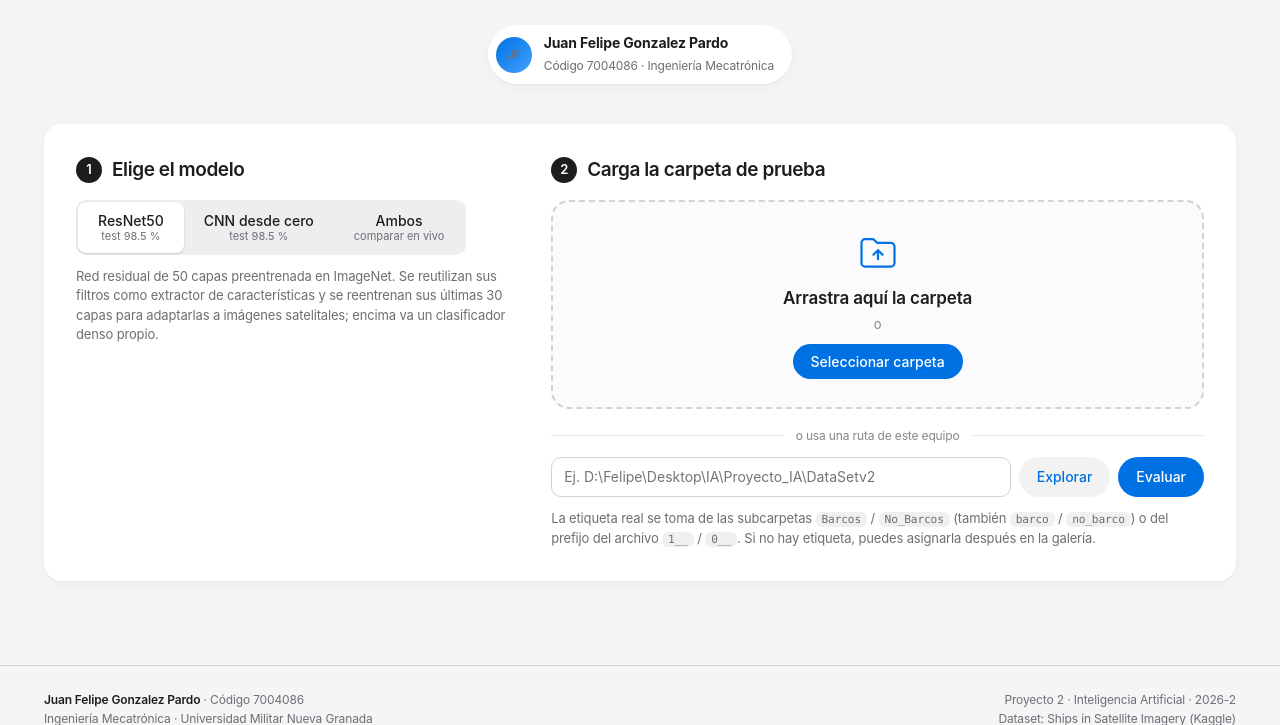
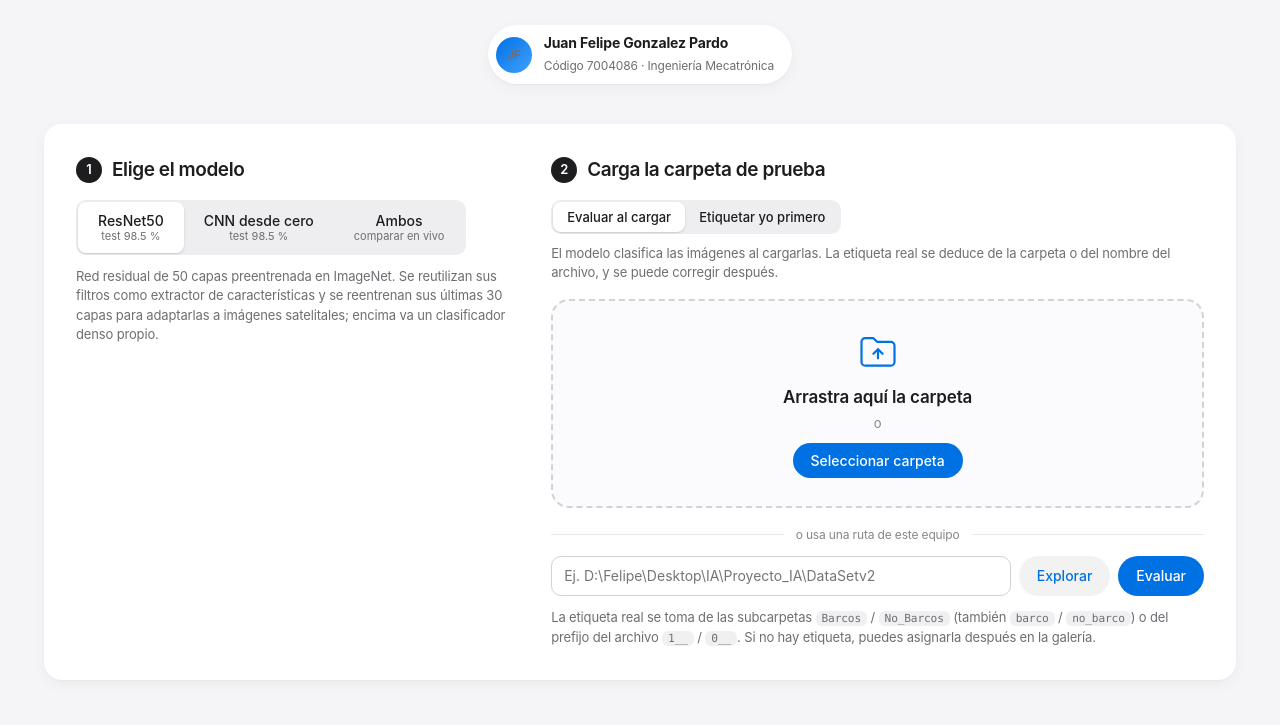
Before and after one commit to jfgp-limitless/Interfaz_Barcos, a Flask app: page / in a window 1280 px wide. Shown: the part 361-1086 px from the top of the page. Run offline with Flask 3, Linux system fonts and the light colour scheme.

Commit message:
Modo Etiquetar yo primero: etiquetado manual antes de evaluar
Permite cargar una carpeta mixta sin ejecutar el modelo, clasificar cada
imagen a mano (botones o teclado) y luego evaluar con las etiquetas puestas.

```diff
--- a/app.py
+++ b/app.py
@@ -115,7 +115,10 @@ def abrir_carpeta():
         return jsonify({"error": "No se encontraron imágenes en esa carpeta."}), 400
     token = uuid.uuid4().hex
     _carpetas[token] = {"raiz": ruta, "archivos": archivos}
-    return jsonify({"token": token, "total": len(archivos), "nombre": os.path.basename(os.path.normpath(ruta))})
+    return jsonify({
+        "token": token, "total": len(archivos), "nombre": os.path.basename(os.path.normpath(ruta)),
+        "archivos": [a.replace("\\", "/") for a in archivos],
+    })
 
 
 @app.route("/api/evaluar_carpeta", methods=["POST"])
--- a/static/css/estilos.css
+++ b/static/css/estilos.css
@@ -392,3 +392,39 @@ details.salida summary small { color: var(--texto-3); font-weight: 400; margin-l
   .pie-der { text-align: left; }
   .marca-texto small { display: none; }
 }
+
+/* ---------------------------------------------------------------- etiquetado manual previo */
+.modo { margin-bottom: 16px; }
+.modo .ayuda { margin-top: 10px; }
+.etiquetar { padding: 28px; }
+.etq-cab { display: flex; justify-content: space-between; align-items: flex-start; gap: 16px; flex-wrap: wrap; margin-bottom: 20px; }
+.etq-cab .nota { margin: 6px 0 0; }
+.etq-cuerpo { display: grid; grid-template-columns: minmax(300px, 380px) 1fr; gap: 28px; align-items: start; }
+.etq-visor { display: flex; flex-direction: column; gap: 14px; min-width: 0; }
+.etq-marco { background: var(--superficie-2); border: 3px solid var(--linea); border-radius: 16px; padding: 10px; transition: border-color .15s; }
+.etq-marco[data-real="1"] { border-color: var(--serie-1); }
+.etq-marco[data-real="0"] { border-color: var(--serie-2); }
+.etq-marco img { display: block; width: 100%; aspect-ratio: 1; object-fit: contain; image-rendering: pixelated; background: #e5e5ea; border-radius: 8px; }
+.etq-info { display: flex; justify-content: space-between; gap: 12px; font-size: 13px; color: var(--texto-2); }
+.etq-info span:last-child { overflow: hidden; text-overflow: ellipsis; white-space: nowrap; }
+.etq-botones { display: grid; grid-template-columns: 1fr 1.4fr 1.4fr 1fr; gap: 8px; }
+.etq-botones .boton { padding: 12px 8px; font-size: 14px; display: inline-flex; flex-direction: column; align-items: center; gap: 2px; }
+.etq-botones kbd { font-family: var(--mono); font-size: 11px; font-weight: 500; color: var(--texto-2); }
+.etq-si.marcada, .etq-si:hover { background: var(--serie-1-suave); color: var(--serie-1); box-shadow: inset 0 0 0 2px var(--serie-1); }
+.etq-no.marcada, .etq-no:hover { background: var(--serie-2-suave); color: #b9501f; box-shadow: inset 0 0 0 2px var(--serie-2); }
+.etq-extra { display: flex; justify-content: space-between; gap: 12px; flex-wrap: wrap; }
+.etq-visor .ayuda { margin-top: 0; }
+.etq-lado { min-width: 0; }
+.etq-lado .progreso-cab { margin-bottom: 10px; }
+.etq-leyenda { display: flex; gap: 16px; font-size: 12px; color: var(--texto-2); margin: 12px 0 10px; flex-wrap: wrap; }
+.etq-leyenda span::before { content: ""; display: inline-block; width: 10px; height: 10px; border-radius: 3px; margin-right: 6px; vertical-align: -1px; }
+.l-si::before { background: var(--serie-1); }
+.l-no::before { background: var(--serie-2); }
+.l-vacio::before { background: var(--linea-fuerte); }
+.etq-rejilla { display: grid; grid-template-columns: repeat(auto-fill, minmax(64px, 1fr)); gap: 8px; max-height: 520px; overflow-y: auto; padding: 4px; margin: -4px; }
+.etq-celda { border: 3px solid var(--linea-fuerte); background: none; padding: 0; border-radius: 10px; overflow: hidden; cursor: pointer; aspect-ratio: 1; line-height: 0; }
+.etq-celda img { width: 100%; height: 100%; object-fit: cover; image-rendering: pixelated; }
+.etq-celda.si { border-color: var(--serie-1); }
+.etq-celda.no { border-color: var(--serie-2); }
+.etq-celda.actual { outline: 3px solid var(--acento); outline-offset: 2px; }
+@media (max-width: 860px) { .etq-cuerpo { grid-template-columns: 1fr; } .etiquetar { padding: 20px; } .etq-rejilla { max-height: 320px; } }
--- a/static/js/app.js
+++ b/static/js/app.js
@@ -16,7 +16,7 @@
   const S = {
     catalogo: null, info: {}, estado: null,
     seleccion: "resnet50", ficha: "resnet50",
-    eval: null, vistaRes: null,
+    eval: null, vistaRes: null, manual: false, etq: null,
     umbral: 0.5, filtro: "todas", orden: "nombre", limite: 120,
   };
 
@@ -99,6 +99,9 @@
     if (!S.estado.listo) sondearEstado();
     configurarPestanas();
     configurarCarga();
+    configurarEtiquetado();
+    segmentado($("#selector-modo"), [{ id: "directo", texto: "Evaluar al cargar" }, { id: "manual", texto: "Etiquetar yo primero" }], "directo", (id) => { S.manual = id === "manual"; ayudaModo(); });
+    ayudaModo();
     segmentado($("#selector-modelo"), opcionesModelo(true), S.seleccion, (id) => { S.seleccion = id; ayudaModelo(); });
     ayudaModelo();
     segmentado($("#selector-ficha"), opcionesModelo(false), S.ficha, (id) => { S.ficha = id; pintarFicha(); });
@@ -121,6 +124,7 @@
       ? "Se evalúan los dos modelos sobre las mismas imágenes; la pestaña Comparación mostrará el resultado lado a lado."
       : modelo(S.seleccion).descripcion;
     $("#ayuda-modelo").textContent = t;
+    if (S.etq) pintarEtq();
   }
 
   function pintarIdentidad() {
@@ -243,10 +247,11 @@
     S.eval.nInferidas += resp.n_validas;
   }
 
-  async function evaluarArchivos(lista) {
+  async function evaluarArchivos(lista, reales) {
     avisar("");
     if (!lista.length) { avisar("La carpeta no contiene imágenes compatibles (png, jpg, bmp, tif, webp)."); return; }
-    lista.sort((a, b) => a.ruta.localeCompare(b.ruta, "es", { numeric: true }));
+    if (!reales) lista.sort((a, b) => a.ruta.localeCompare(b.ruta, "es", { numeric: true }));
+    if (S.manual && !reales) { prepararEtiquetado(lista[0].ruta.includes("/") ? lista[0].ruta.split("/")[0] : "Archivos seleccionados", lista.map((x) => ({ ruta: x.ruta, nombre: x.ruta.split("/").pop(), url: URL.createObjectURL(x.file) })), { tipo: "archivos", lista }); return; }
     const ids = idsSeleccion();
     const raiz = lista[0].ruta.includes("/") ? lista[0].ruta.split("/")[0] : "Archivos seleccionados";
     nuevaEvaluacion(raiz, ids);
@@ -263,9 +268,12 @@
         agregarRespuesta(await r.json(), lote.map((x) => ({ url: URL.createObjectURL(x.file) })));
       }
       progreso("Evaluación terminada", lista.length, lista.length);
+      aplicarReales(reales);
       mostrarResultados();
+      return true;
     } catch (e) {
       avisar("Error durante la evaluación: " + e.message);
+      return false;
     } finally { bloquear(false); setTimeout(() => ($("#panel-progreso").hidden = true), 700); }
   }
 
@@ -278,6 +286,19 @@
       const r = await fetch("/api/carpeta", { method: "POST", headers: { "Content-Type": "application/json" }, body: JSON.stringify({ ruta }) });
       const d = await r.json();
       if (!r.ok) { avisar(d.error || "No se pudo abrir la carpeta."); return; }
+      if (S.manual) {
+        prepararEtiquetado(d.nombre, d.archivos.map((a, k) => ({ ruta: a, nombre: a.split("/").pop(), url: `/api/miniatura/${d.token}/${k}` })), { tipo: "ruta", d });
+        return;
+      }
+      await ejecutarRuta(d, null);
+    } catch (e) {
+      avisar("Error durante la evaluación: " + e.message);
+    } finally { bloquear(false); }
+  }
+
+  async function ejecutarRuta(d, reales) {
+    bloquear(true);
+    try {
       const ids = idsSeleccion();
       nuevaEvaluacion(d.nombre, ids);
       for (let i = 0; i < d.total; i += LOTE) {
@@ -290,10 +311,126 @@
         agregarRespuesta(await rr.json());
       }
       progreso("Evaluación terminada", d.total, d.total);
+      aplicarReales(reales);
       mostrarResultados();
+      return true;
     } catch (e) {
       avisar("Error durante la evaluación: " + e.message);
+      return false;
     } finally { bloquear(false); setTimeout(() => ($("#panel-progreso").hidden = true), 700); }
+  }
+
+  /* ------------------------------------------------------------ etiquetado manual previo */
+  function ayudaModo() {
+    $("#ayuda-modo").textContent = S.manual
+      ? "Cargas la carpeta, clasificas cada imagen tú mismo (barco o no barco) y solo entonces se ejecuta el modelo. Útil si la carpeta viene mezclada y sin etiquetas."
+      : "El modelo clasifica las imágenes al cargarlas. La etiqueta real se deduce de la carpeta o del nombre del archivo, y se puede corregir después.";
+    $("#btn-ruta").textContent = S.manual ? "Cargar" : "Evaluar";
+  }
+
+  function aplicarReales(reales) {
+    if (!reales) return;
+    S.eval.items.forEach((it, k) => { it.real = reales[k] == null ? null : reales[k]; it.etiquetaOriginal = it.real; });
+  }
+
+  function liberarEtq() {
+    if (S.etq && S.etq.fuente.tipo === "archivos") S.etq.items.forEach((i) => URL.revokeObjectURL(i.url));
+    S.etq = null;
+  }
+
+  function prepararEtiquetado(carpeta, items, fuente) {
+    liberarEtq();
+    items.forEach((i) => { i.real = null; });
+    S.etq = { carpeta, items, fuente, actual: 0 };
+    $("#resultados").hidden = true;
+    $("#panel-etiquetar").hidden = false;
+    $("#etq-carpeta").textContent = `${carpeta} · ${miles(items.length)} imágenes`;
+    $("#etq-rejilla").innerHTML = items.map((it, k) => `<button type="button" class="etq-celda" data-k="${k}" title="${esc(it.nombre)}"><img src="${esc(it.url)}" alt="" loading="lazy"></button>`).join("");
+    pintarEtq();
+    setTimeout(() => $("#panel-etiquetar").scrollIntoView({ behavior: "smooth", block: "start" }), 60);
+  }
+
+  function pintarEtq() {
+    const E = S.etq; if (!E) return;
+    const it = E.items[E.actual];
+    $("#etq-img").src = it.url;
+    $("#etq-pos").textContent = `Imagen ${miles(E.actual + 1)} de ${miles(E.items.length)}`;
+    $("#etq-nombre").textContent = it.nombre;
+    $("#etq-marco").dataset.real = it.real == null ? "" : it.real;
+    $("#etq-si").classList.toggle("marcada", it.real === 1);
+    $("#etq-no").classList.toggle("marcada", it.real === 0);
+    $("#etq-ant").disabled = E.actual === 0;
+    $("#etq-sig").disabled = E.actual === E.items.length - 1;
+    $$("#etq-rejilla .etq-celda").forEach((c, k) => {
+      const r = E.items[k].real;
+      c.classList.toggle("si", r === 1); c.classList.toggle("no", r === 0); c.classList.toggle("actual", k === E.actual);
+    });
+    const hechas = E.items.filter((i) => i.real != null).length;
+    $("#etq-conteo").textContent = `${miles(hechas)} / ${miles(E.items.length)} etiquetadas`;
+    $("#etq-relleno").style.width = (100 * hechas / E.items.length) + "%";
+    const faltan = E.items.length - hechas;
+    const b = $("#etq-evaluar");
+    b.textContent = faltan ? `Evaluar con ${idsSeleccion().map(nombreModelo).join(" y ")} (faltan ${miles(faltan)})` : `Evaluar con ${idsSeleccion().map(nombreModelo).join(" y ")}`;
+    b.disabled = hechas === 0;
+    const celda = $(`#etq-rejilla .etq-celda[data-k="${E.actual}"]`);
+    if (celda) celda.scrollIntoView({ block: "nearest" });
+  }
+
+  function etiquetar(valor) {
+    const E = S.etq; if (!E) return;
+    E.items[E.actual].real = valor;
+    if (valor != null && E.actual < E.items.length - 1) E.actual++;
+    pintarEtq();
+  }
+
+  function mover(d) {
+    const E = S.etq; if (!E) return;
+    E.actual = Math.max(0, Math.min(E.items.length - 1, E.actual + d));
+    pintarEtq();
+  }
+
+  function siguientePendiente() {
+    const E = S.etq; if (!E) return;
+    const n = E.items.length;
+    for (let d = 1; d <= n; d++) {
+      const k = (E.actual + d) % n;
+      if (E.items[k].real == null) { E.actual = k; break; }
+    }
+    pintarEtq();
+  }
+
+  function configurarEtiquetado() {
+    $("#etq-si").addEventListener("click", () => etiquetar(1));
+    $("#etq-no").addEventListener("click", () => etiquetar(0));
+    $("#etq-ant").addEventListener("click", () => mover(-1));
+    $("#etq-sig").addEventListener("click", () => mover(1));
+    $("#etq-quitar").addEventListener("click", () => etiquetar(null));
+    $("#etq-pendiente").addEventListener("click", siguientePendiente);
+    $("#etq-rejilla").addEventListener("click", (e) => {
+      const c = e.target.closest("[data-k]"); if (!c) return;
+      S.etq.actual = +c.dataset.k; pintarEtq();
+    });
+    $("#etq-cancelar").addEventListener("click", () => { $("#panel-etiquetar").hidden = true; liberarEtq(); $("#panel-configurar").scrollIntoView({ behavior: "smooth" }); });
+    $("#etq-evaluar").addEventListener("click", async () => {
+      const E = S.etq; if (!E) return;
+      const reales = E.items.map((i) => i.real);
+      const fuente = E.fuente;
+      $("#panel-etiquetar").hidden = true;
+      const ok = fuente.tipo === "archivos" ? await evaluarArchivos(fuente.lista, reales) : await ejecutarRuta(fuente.d, reales);
+      if (ok) liberarEtq(); else $("#panel-etiquetar").hidden = false;
+    });
+    document.addEventListener("keydown", (e) => {
+      if (!S.etq || $("#panel-etiquetar").hidden) return;
+      if (e.target.matches("input, textarea, select") || e.ctrlKey || e.metaKey || e.altKey) return;
+      const k = e.key.toLowerCase();
+      if (k === "b") etiquetar(1);
+      else if (k === "n") etiquetar(0);
+      else if (k === "arrowright") mover(1);
+      else if (k === "arrowleft") mover(-1);
+      else if (k === "delete" || k === "backspace") etiquetar(null);
+      else return;
+      e.preventDefault();
+    });
   }
 
   function bloquear(si) { ["#btn-carpeta", "#btn-ruta", "#btn-explorar"].forEach((s) => ($(s).disabled = si)); }
--- a/templates/index.html
+++ b/templates/index.html
@@ -58,6 +58,10 @@
 
       <div class="paso">
         <div class="paso-cab"><span class="paso-num">2</span><h2>Carga la carpeta de prueba</h2></div>
+        <div class="modo">
+          <div class="segmentado" id="selector-modo" role="radiogroup" aria-label="Modo de carga"></div>
+          <p class="ayuda" id="ayuda-modo"></p>
+        </div>
         <div class="zona" id="zona">
           <svg class="zona-icono" viewBox="0 0 48 48" aria-hidden="true"><path d="M6 14a4 4 0 0 1 4-4h9l4 4h15a4 4 0 0 1 4 4v18a4 4 0 0 1-4 4H10a4 4 0 0 1-4-4z" fill="none" stroke="currentColor" stroke-width="2.4" stroke-linejoin="round"/><path d="M24 22v10M19 27l5-5 5 5" fill="none" stroke="currentColor" stroke-width="2.4" stroke-linecap="round" stroke-linejoin="round"/></svg>
           <p class="zona-titulo">Arrastra aquí la carpeta</p>
@@ -82,6 +86,44 @@
         <span id="progreso-texto">0 / 0</span>
       </div>
       <div class="barra-progreso"><span id="progreso-relleno"></span></div>
+    </div>
+
+    <div class="tarjeta etiquetar" id="panel-etiquetar" hidden>
+      <div class="etq-cab">
+        <div>
+          <p class="sobretitulo" id="etq-carpeta">Carpeta</p>
+          <h2 class="titulo-seccion">Etiquetado manual</h2>
+          <p class="nota">Clasifica cada imagen tú mismo. El modelo no se ejecuta hasta que pulses Evaluar.</p>
+        </div>
+        <div class="acciones">
+          <button class="boton" id="etq-cancelar" type="button">Cancelar</button>
+          <button class="boton primario" id="etq-evaluar" type="button">Evaluar con el modelo</button>
+        </div>
+      </div>
+
+      <div class="etq-cuerpo">
+        <div class="etq-visor">
+          <div class="etq-marco" id="etq-marco"><img id="etq-img" alt="Imagen a etiquetar"></div>
+          <div class="etq-info"><span id="etq-pos"></span><span id="etq-nombre"></span></div>
+          <div class="etq-botones">
+            <button class="boton" id="etq-ant" type="button">Anterior</button>
+            <button class="boton etq-no" id="etq-no" type="button">No barco <kbd>N</kbd></button>
+            <button class="boton etq-si" id="etq-si" type="button">Barco <kbd>B</kbd></button>
+            <button class="boton" id="etq-sig" type="button">Siguiente</button>
+          </div>
+          <div class="etq-extra">
+            <button class="enlace" id="etq-quitar" type="button">Quitar etiqueta</button>
+            <button class="enlace" id="etq-pendiente" type="button">Ir a la siguiente sin etiquetar</button>
+          </div>
+          <p class="ayuda">Atajos: <code>B</code> barco, <code>N</code> no barco, flechas para moverte, <code>Supr</code> quita la etiqueta.</p>
+        </div>
+        <div class="etq-lado">
+          <div class="progreso-cab"><strong>Progreso</strong><span id="etq-conteo"></span></div>
+          <div class="barra-progreso"><span id="etq-relleno"></span></div>
+          <div class="etq-leyenda"><span class="l-si">Barco</span><span class="l-no">No barco</span><span class="l-vacio">Sin etiqueta</span></div>
+          <div class="etq-rejilla" id="etq-rejilla"></div>
+        </div>
+      </div>
     </div>
 
     <div id="resultados" hidden>
```
Also changed, not shown: README.md.
